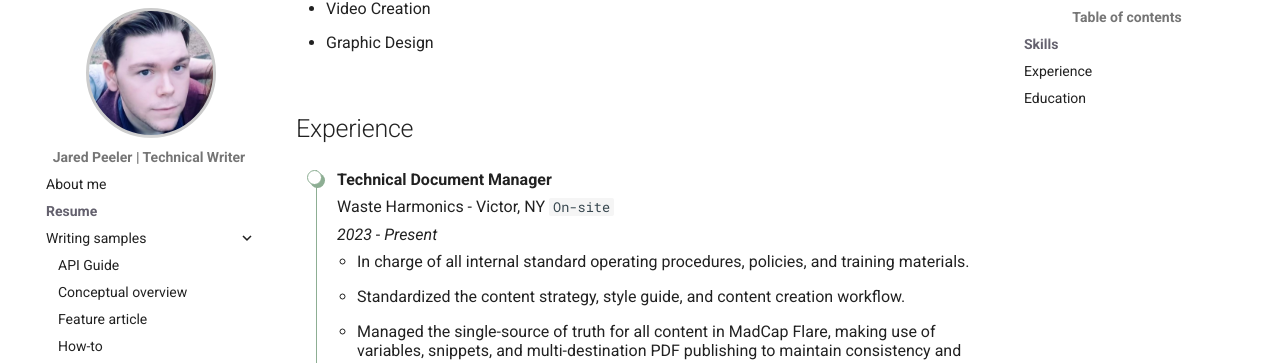
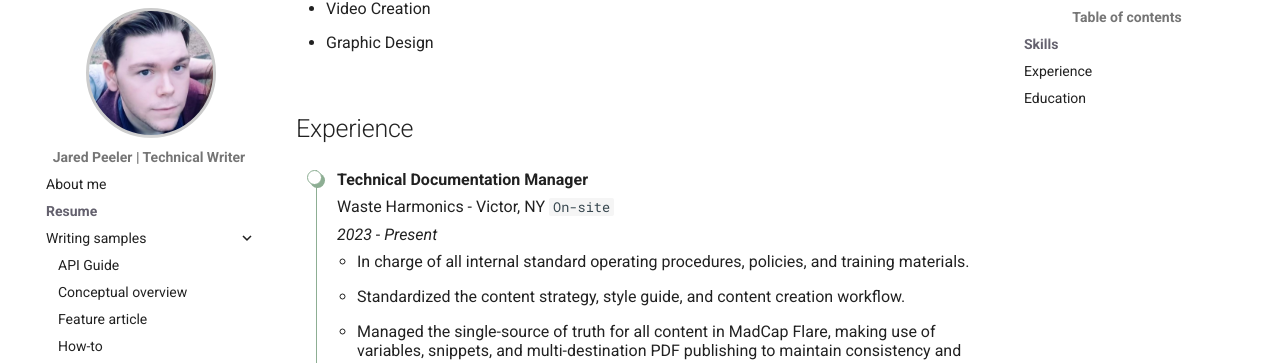
Before and after one commit to deceasedvector/portfolio, an MkDocs documentation site: the page built from docs/resume.md, in a window 1280 px wide and 900 px high, scrolled down 451 px. Shown: the part 90-453 px from the top of the window. Built offline with MkDocs 1.6.1 and Material for MkDocs 9.7.7, drawn with Linux system fonts in a browser that asks for light colours; comment, search, counter and statistics services are not loaded.

Commit message:
changed title

```diff
--- a/docs/resume.md
+++ b/docs/resume.md
@@ -68,7 +68,7 @@
 
 <div class="sessions" markdown>
 
-- **Technical Document Manager**
+- **Technical Documentation Manager**
 
     Waste Harmonics - Victor, NY `On-site`
 
```
